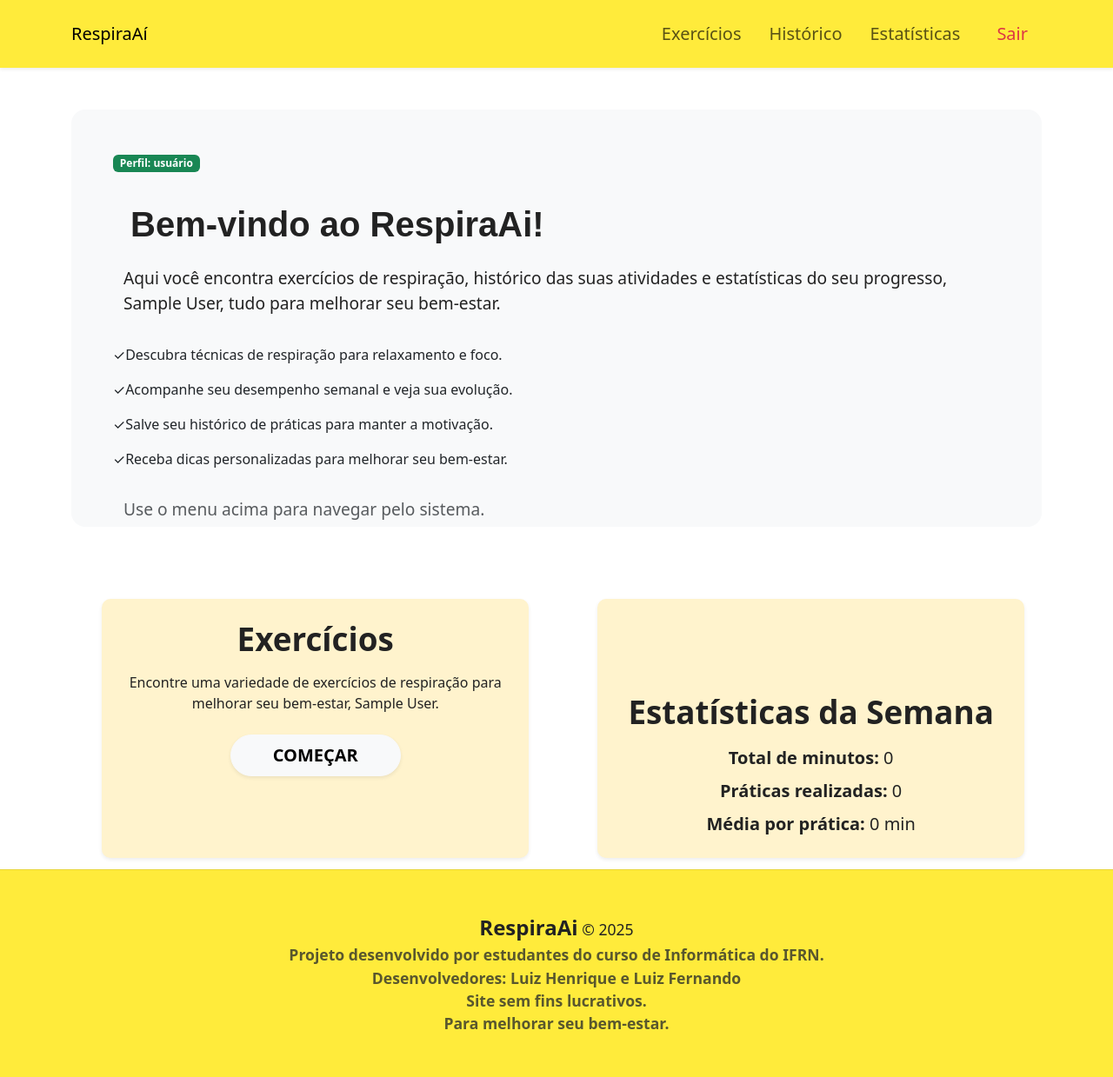
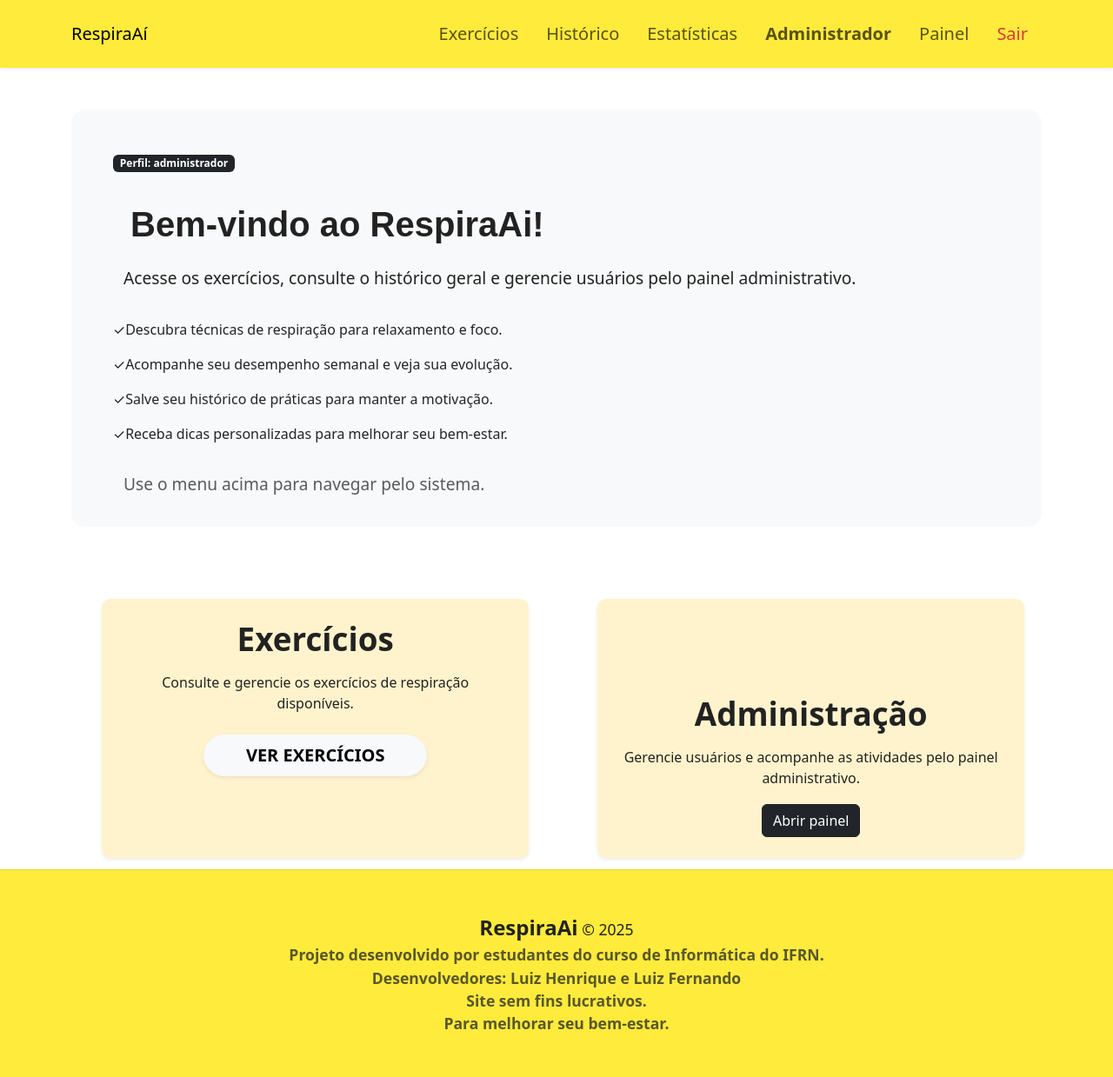
Before and after one commit to luizhenriquesccp/RespiraAi, a Flask app: page / in a window 1280 px wide. Shown: the whole page at 87% size. Run offline with Flask 3, Linux system fonts and the light colour scheme; the visitor is signed in with stand-in values (Sample User, id 1); data that the repository does not hold is empty; parts of the project's set-up code (start-up, migrations or seed data) failed here and were passed over.

Commit message:
Adicionar verificação de autorização para administradores e ajustar templates para exibição de informações específicas

```diff
--- a/app/routes.py
+++ b/app/routes.py
@@ -10,20 +10,31 @@ from app.models import Administrador,Exercicio, Pratica, Usuario
 @app.route("/")
 def index():
     usuario_atual = session.get("usuario")
-    if not usuario_atual:
+    administrador_atual = session.get("administrador")
+    if not usuario_atual and not administrador_atual:
         return redirect(url_for("login"))
 
-    with db.session() as db_session:
-        user = db_session.scalar(
-            select(Usuario).where(Usuario.email == usuario_atual)
+    if usuario_atual:
+        with db.session() as db_session:
+            user = db_session.scalar(
+                select(Usuario).where(Usuario.email == usuario_atual)
+            )
+            if not user:
+                flash("Usuário não encontrado. Faça login novamente.")
+                return redirect(url_for("login"))
+
+            praticas_usuario = db_session.scalars(
+                select(Pratica).where(Pratica.id_usuario == user.id)
+            ).all()
+    else:
+        user = db.session.scalar(
+            select(Administrador).where(
+                Administrador.email == administrador_atual
+            )
         )
         if not user:
-            flash("Usuário não encontrado. Faça login novamente.")
-            return redirect(url_for("login"))
-
-        praticas_usuario = db_session.scalars(
-            select(Pratica).where(Pratica.id_usuario == user.id)
-        ).all()
+            return redirect(url_for("login_administrador"))
+        praticas_usuario = []
 
     total_minutos = sum(pratica.tempo_dedicado or 0 for pratica in praticas_usuario)
     qtd_praticas = len(praticas_usuario)
@@ -33,7 +44,12 @@ def index():
         "qtdPraticas": qtd_praticas,
         "media": round(media, 1),
     }
-    return render_template("index.html", estatisticas=estatisticas, usuario=user)
+    return render_template(
+        "index.html",
+        estatisticas=estatisticas,
+        usuario=user,
+        perfil="administrador" if administrador_atual else "usuário",
+    )
 
 
 @app.route("/login", methods=["GET", "POST"])
@@ -87,17 +103,20 @@ def cadastro():
 @app.route("/historico")
 def historico():
     usuario_atual = session.get("usuario")
-    if not usuario_atual:
+    administrador_atual = session.get("administrador")
+    if not usuario_atual and not administrador_atual:
         return redirect(url_for("login"))
 
     with db.session() as db_session:
-        praticas = db_session.scalars(
+        consulta = (
             select(Pratica)
             .join(Pratica.usuario)
             .join(Pratica.exercicio)
-            .where(Usuario.email == usuario_atual)
             .order_by(Pratica.data.desc())
-        ).all()
+        )
+        if usuario_atual:
+            consulta = consulta.where(Usuario.email == usuario_atual)
+        praticas = db_session.scalars(consulta).all()
 
         praticas_usuario = [
             {
@@ -108,12 +127,26 @@ def historico():
             for pratica in praticas
         ]
 
-    return render_template("h.html", praticas=praticas_usuario)
+    return render_template(
+        "h.html",
+        praticas=praticas_usuario,
+        administrador=bool(administrador_atual),
+    )
 
 
 @app.route("/salvar_pratica", methods=["POST"])
 def salvar_pratica():
     usuario_atual = session.get("usuario")
+    if session.get("administrador") and not usuario_atual:
+        return (
+            jsonify(
+                {
+                    "success": False,
+                    "message": "Somente usuários podem salvar práticas.",
+                }
+            ),
+            403,
+        )
     if not usuario_atual:
         return (
             jsonify(
@@ -212,7 +245,7 @@ def logout():
 @app.route("/exercicios")
 def lista_exercicios():
     usuario_atual = session.get("usuario")
-    if not usuario_atual:
+    if not usuario_atual and not session.get("administrador"):
         return redirect(url_for("login"))
 
     with db.session() as db_session:
@@ -232,7 +265,7 @@ def lista_exercicios():
 @app.route("/exercicio/<int:id>")
 def exibir_exercicio(id):
     usuario_atual = session.get("usuario")
-    if not usuario_atual:
+    if not usuario_atual and not session.get("administrador"):
         return redirect(url_for("login"))
 
     with db.session() as db_session:
--- a/app/templates/base.html
+++ b/app/templates/base.html
@@ -28,15 +28,27 @@
               <li class="nav-item">
                 <a class="nav-link fs-5 px-3" href="{{ url_for('index') }}#estatisticas">Estatísticas</a>
               </li>
-          {% if not usuario %}
+          {% if session.get('administrador') %}
+              <li class="nav-item">
+                <span class="nav-link fs-5 px-3 fw-bold">Administrador</span>
+              </li>
+              <li class="nav-item">
+                <a class="nav-link fs-5 px-3" href="{{ url_for('painel_administrador') }}">Painel</a>
+              </li>
+              <li class="nav-item">
+                <a class="nav-link fs-5 px-3 text-danger" href="{{ url_for('logout_administrador') }}">Sair</a>
+              </li>
+          {% elif session.get('usuario') %}
+              <li class="nav-item">
+                <span class="nav-link fs-5 px-3">Usuário</span>
+              </li>
+              <li class="nav-item">
+                <a class="nav-link fs-5 px-3 text-danger" href="{{ url_for('logout') }}" style="margin-left: 10px">Sair</a>
+              </li>
+          {% else %}
           <li class="nav-item">
                 <a class="nav-link fs-5 px-3" href="{{ url_for('login') }}">Entrar</a>
               </li>
-              {% endif %}
-              {% if usuario %}
-              <li class="nav-item">
-                <a class="nav-link fs-5 px-3 text-danger" href="{{ url_for('logout') }}" style="margin-left: 10px">Sair</a>
-          </li>
           {% endif %}
             </ul>
             </div>
--- a/app/templates/ex.html
+++ b/app/templates/ex.html
@@ -185,9 +185,11 @@
       </div>
 
       <div class="text-center my-4">
+        {% if session.get('administrador') %}
         <a href="{{ url_for('adicionar_exercicio') }}" class="btn btn-warning">
           Adicionar exercício
         </a>
+        {% endif %}
       </div>
 
       <hr>
--- a/app/templates/h.html
+++ b/app/templates/h.html
@@ -4,7 +4,9 @@
 
 {% block content %}
 
-      <h1 class="display-5 fw-bold mb-4">ÚLTIMAS PRÁTICAS</h1>
+      <h1 class="display-5 fw-bold mb-4">
+        {% if administrador %}HISTÓRICO GERAL DE PRÁTICAS{% else %}ÚLTIMAS PRÁTICAS{% endif %}
+      </h1>
 
       <div class="tabela-praticas-container">
         <table class="tabela-praticas">
--- a/app/templates/index.html
+++ b/app/templates/index.html
@@ -4,13 +4,19 @@
 
 {% block content %}
       <div class="hero bg-light p-5 rounded-4 mb-5">
-        <span class="badge text-bg-success mb-3">Perfil: usuário</span>
+        <span class="badge {% if perfil == 'administrador' %}text-bg-dark{% else %}text-bg-success{% endif %} mb-3">Perfil: {{ perfil }}</span>
         <h2 class="display-5 fw-bold mb-4">Bem-vindo ao RespiraAi!</h2>
+        {% if perfil == 'administrador' %}
+        <p class="lead mb-4">
+          Acesse os exercícios, consulte o histórico geral e gerencie usuários pelo painel administrativo.
+        </p>
+        {% else %}
         <p class="lead mb-4">
           Aqui você encontra exercícios de respiração, histórico das suas
           atividades e estatísticas do seu progresso, {{ usuario.nome }}, tudo para melhorar seu
           bem-estar.
         </p>
+        {% endif %}
         <ul class="list-group list-group-flush bg-transparent mb-4">
           <li class="list-group-item bg-transparent border-0 ps-0">✓Descubra técnicas de respiração para relaxamento e foco.</li>
           <li class="list-group-item bg-transparent border-0 ps-0">✓Acompanhe seu desempenho semanal e veja sua evolução.</li>
@@ -27,22 +33,32 @@
             <div class="card-body">
           <h4 class="card-title h2 fw-bold mb-3">Exercícios</h4>
         <p class="card-text mb-4">
+          {% if perfil == 'administrador' %}
+          Consulte e gerencie os exercícios de respiração disponíveis.
+          {% else %}
           Encontre uma variedade de exercícios de respiração para melhorar seu
           bem-estar, {{ usuario.nome }}.
+          {% endif %}
         </p>
-        <a href="{{ url_for('lista_exercicios') }}" class="btn btn-light btn-lg rounded-pill px-5 fw-bold shadow-sm">COMEÇAR</a>
+        <a href="{{ url_for('lista_exercicios') }}" class="btn btn-light btn-lg rounded-pill px-5 fw-bold shadow-sm">{% if perfil == 'administrador' %}VER EXERCÍCIOS{% else %}COMEÇAR{% endif %}</a>
       </div>
       </section>
       </div>
        <div class="col-md-6">
       <section class="cards h-100 border-0 shadow-sm bg-warning-subtle p-4 text-center" id="estatisticas">
         <div class="card-body"></div>
+        {% if perfil == 'administrador' %}
+        <h4 class="card-title h2 fw-bold mb-3">Administração</h4>
+        <p>Gerencie usuários e acompanhe as atividades pelo painel administrativo.</p>
+        <a href="{{ url_for('painel_administrador') }}" class="btn btn-dark">Abrir painel</a>
+        {% else %}
         <h4 class="card-title h2 fw-bold mb-3">Estatísticas da Semana</h4>
          <div class="card-text fs-5">
         <p class="mb-2"><strong>Total de minutos:</strong> {{ estatisticas.totalMinutos }}</p>
         <p class="mb-2"><strong>Práticas realizadas:</strong> {{ estatisticas.qtdPraticas }}</p>
         <p class="mb-0"><strong>Média por prática:</strong> {{ estatisticas.media }} min</p>
       </div>
+        {% endif %}
       </div>
       </section>
       </div>
```
